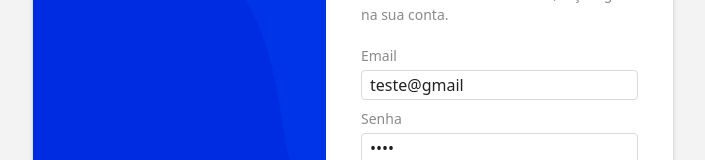
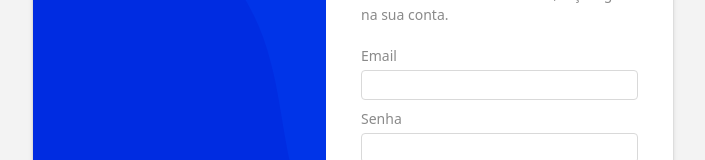
Before and after one commit to elizadora/front-achados-perdidos, a React (Vite) app: page /login in a window 1280 px wide. Shown: the part 181-341 px from the top of the page, without its empty margins (287-992 px from the left). Built offline with nearby package versions, Linux system fonts and the light colour scheme; no server answers.

Commit message:
refactor: remove test login and redirect register to login if success

```diff
--- a/src/pages/LoginUser.jsx
+++ b/src/pages/LoginUser.jsx
@@ -9,8 +9,8 @@
 export default function LoginUser() {
     // object to store user data
     const [user, setUser] = useState({
-        email: "teste@gmail",
-        password: "1234",
+        email: "",
+        password: "",
     });
 
     // state to store error messages
--- a/src/pages/RegisterUser.jsx
+++ b/src/pages/RegisterUser.jsx
@@ -2,7 +2,7 @@
 import { Paper } from "@mui/material";
 import { useState } from "react";
 import {createUser} from "../services/userService";
-import { Link } from "react-router-dom";
+import { Link, useNavigate } from "react-router-dom";
 
 
 export default function RegisterUser() {
@@ -17,6 +17,8 @@
 
     // state to store error messages
     const [errorPassword, setErrorPassword] = useState("");
+
+    const navigate = useNavigate();
 
 
     // function to handle form submission
@@ -39,6 +41,9 @@
             const result =  await createUser(data);
 
             alert(result.message);
+
+            // send user to login page
+            navigate("/login");
 
             // clean form
             setUser({
```
